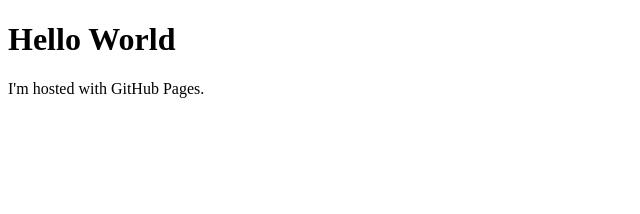
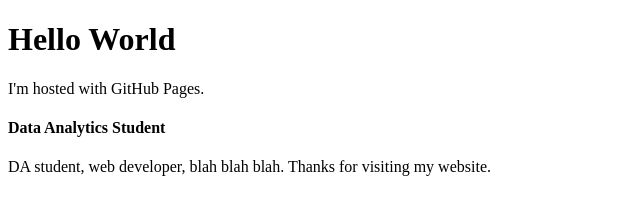
Before and after one commit to The-Baron-Becker/barons-web-page, a plain HTML site: page index.html in a window 1280 px wide. Shown: the whole page, without its empty margins (0-640 px from the left). Drawn offline with Linux system fonts and the light colour scheme.

Commit message:
Update index.html

```diff
--- a/index.html
+++ b/index.html
@@ -3,5 +3,13 @@
 <body>
 <h1>Hello World</h1>
 <p>I'm hosted with GitHub Pages.</p>
+<h4>Data Analytics Student</h4>
+
+<p>
+  DA student, web developer, blah blah blah.
+  Thanks for visiting my website.
+</p>
+
+<ul>
 </body>
 </html>
```
